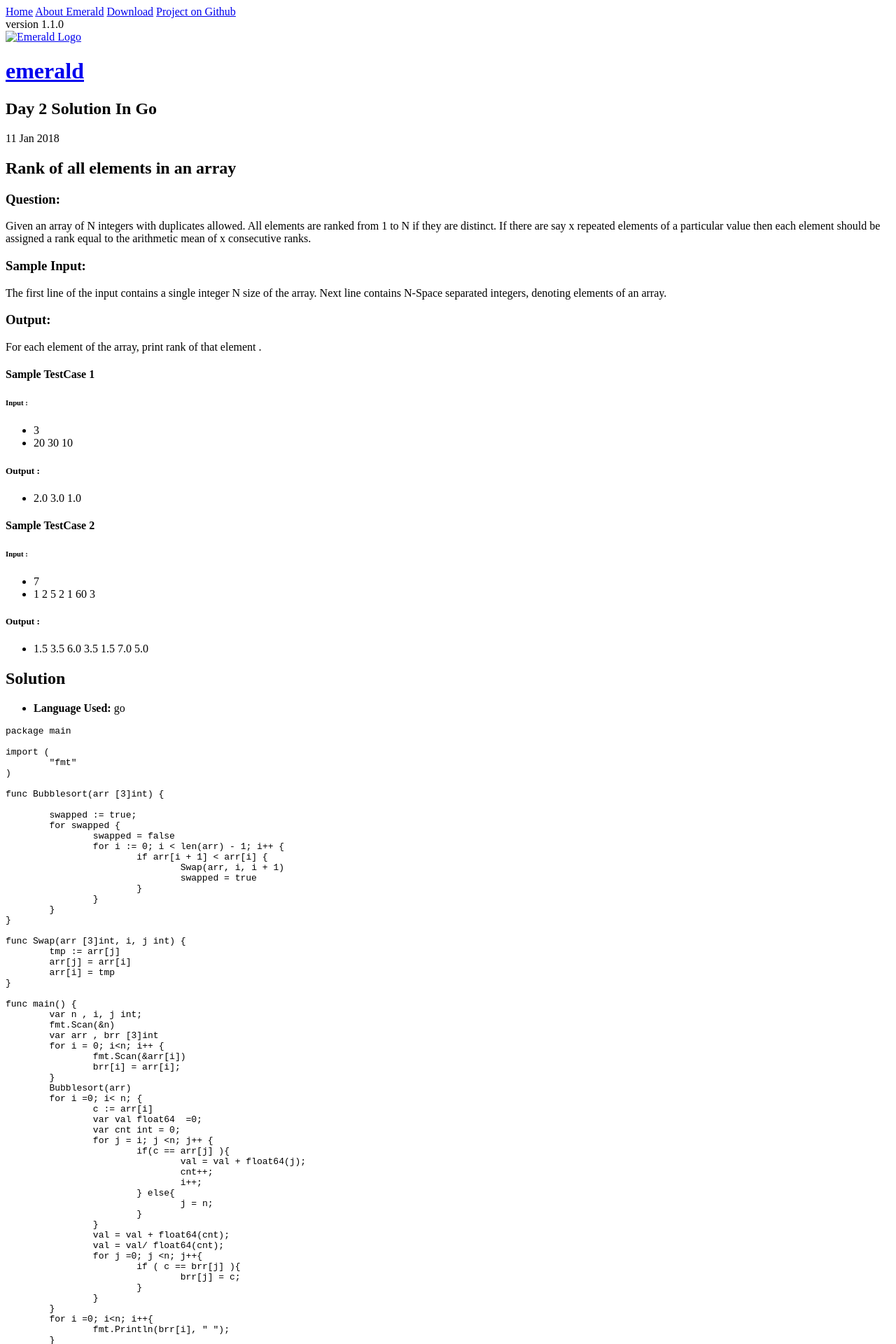
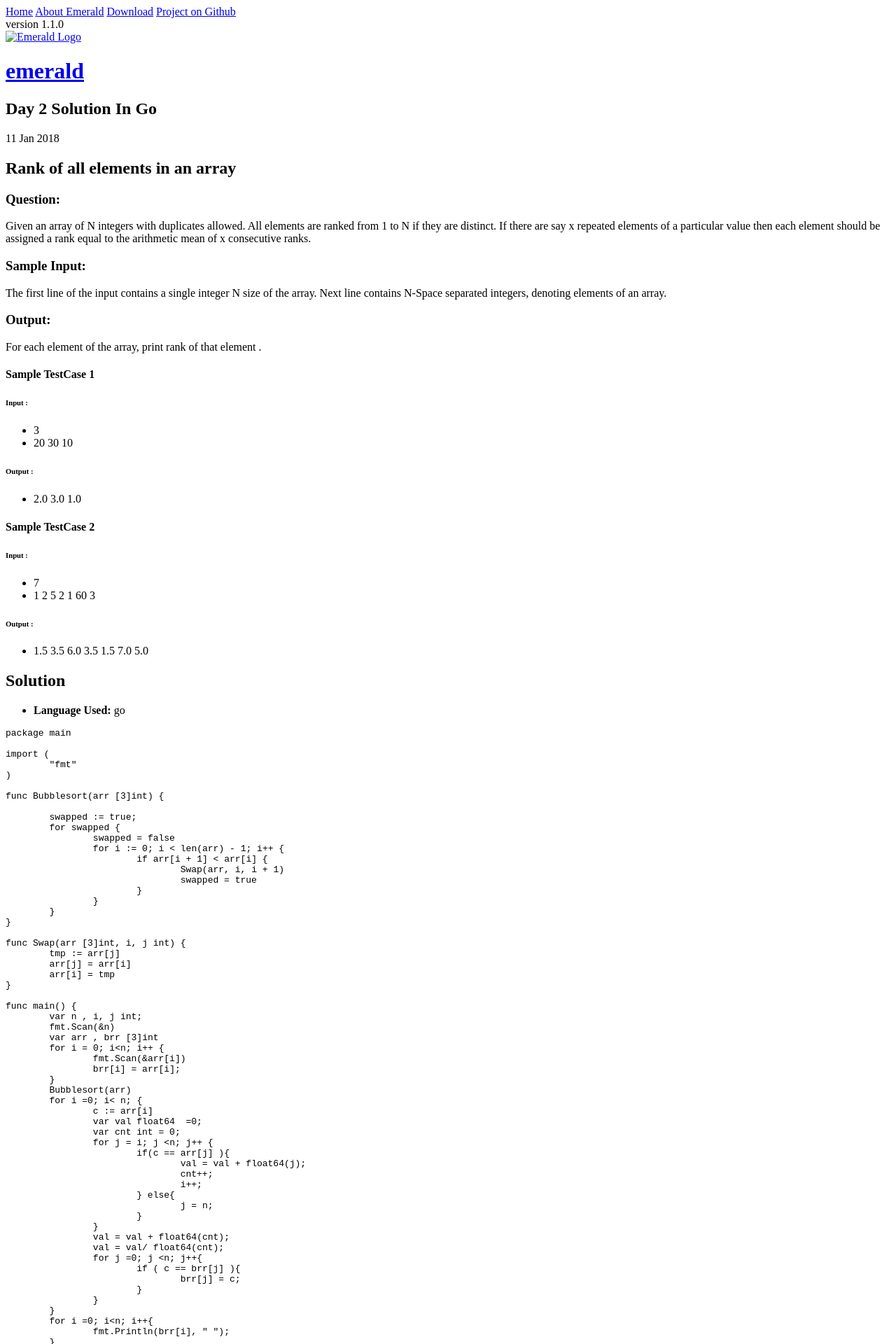
Before and after one commit to gostudent/Letsgo, a Jekyll site: the page built from _posts/2018-01-11-DAY-2-solution-in-go.md, in a window 1280 px wide. Shown: the top 1920 px of the page at 70% size. Built offline with Jekyll 4.4.1, drawn with Linux system fonts in a browser that asks for light colours.

```diff
--- a/_posts/2018-01-11-DAY-2-solution-in-go.md
+++ b/_posts/2018-01-11-DAY-2-solution-in-go.md
@@ -24,7 +24,7 @@ For each element of the array, print rank of that element .
 - 3
 - 20 30 10
 
-##### Output :
+###### Output :
 
 - 2.0 3.0 1.0
 
@@ -34,7 +34,7 @@ For each element of the array, print rank of that element .
 - 1 2 5 2 1 60 3
 
 
-##### Output :
+###### Output :
 
 - 1.5 3.5 6.0 3.5 1.5 7.0 5.0
 
```
